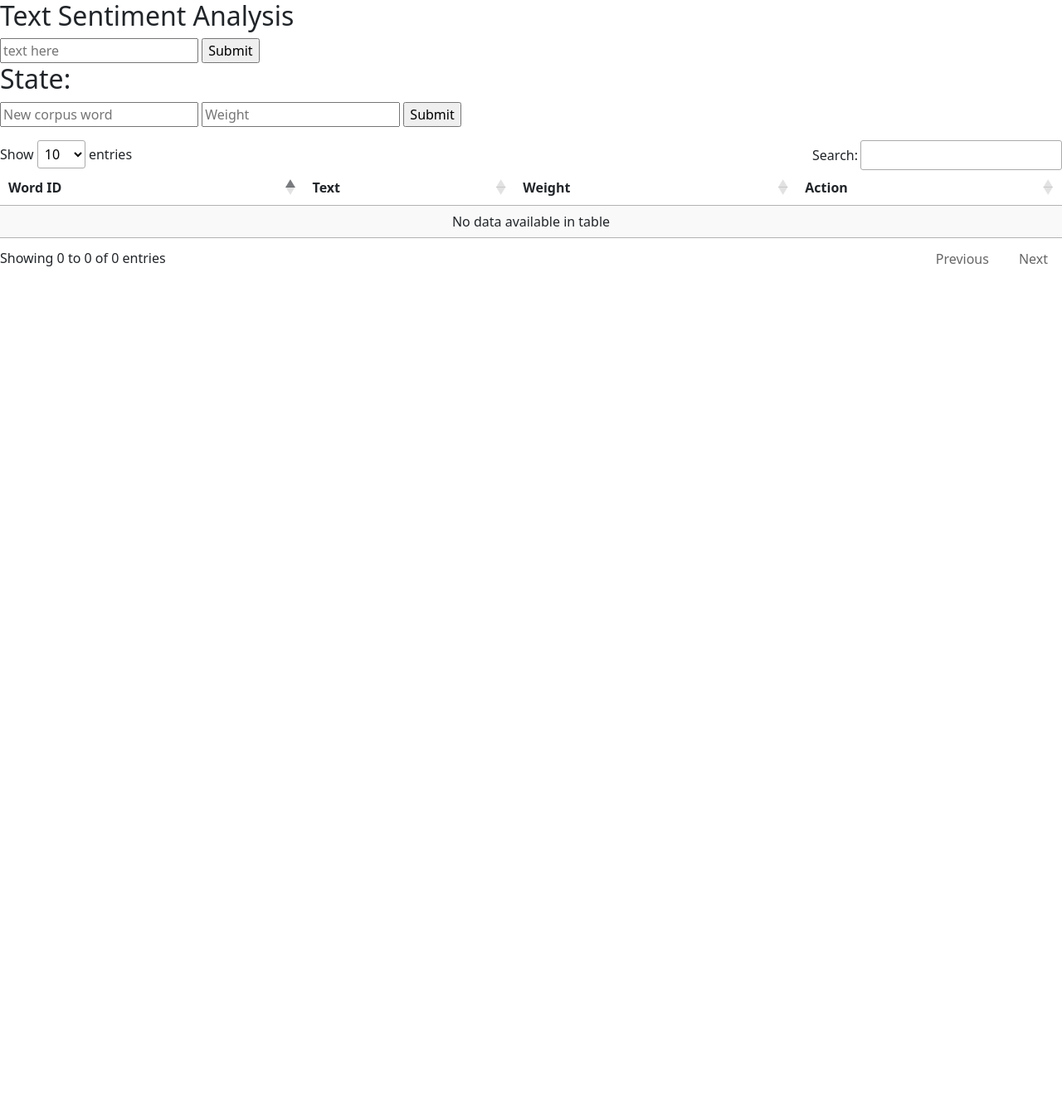
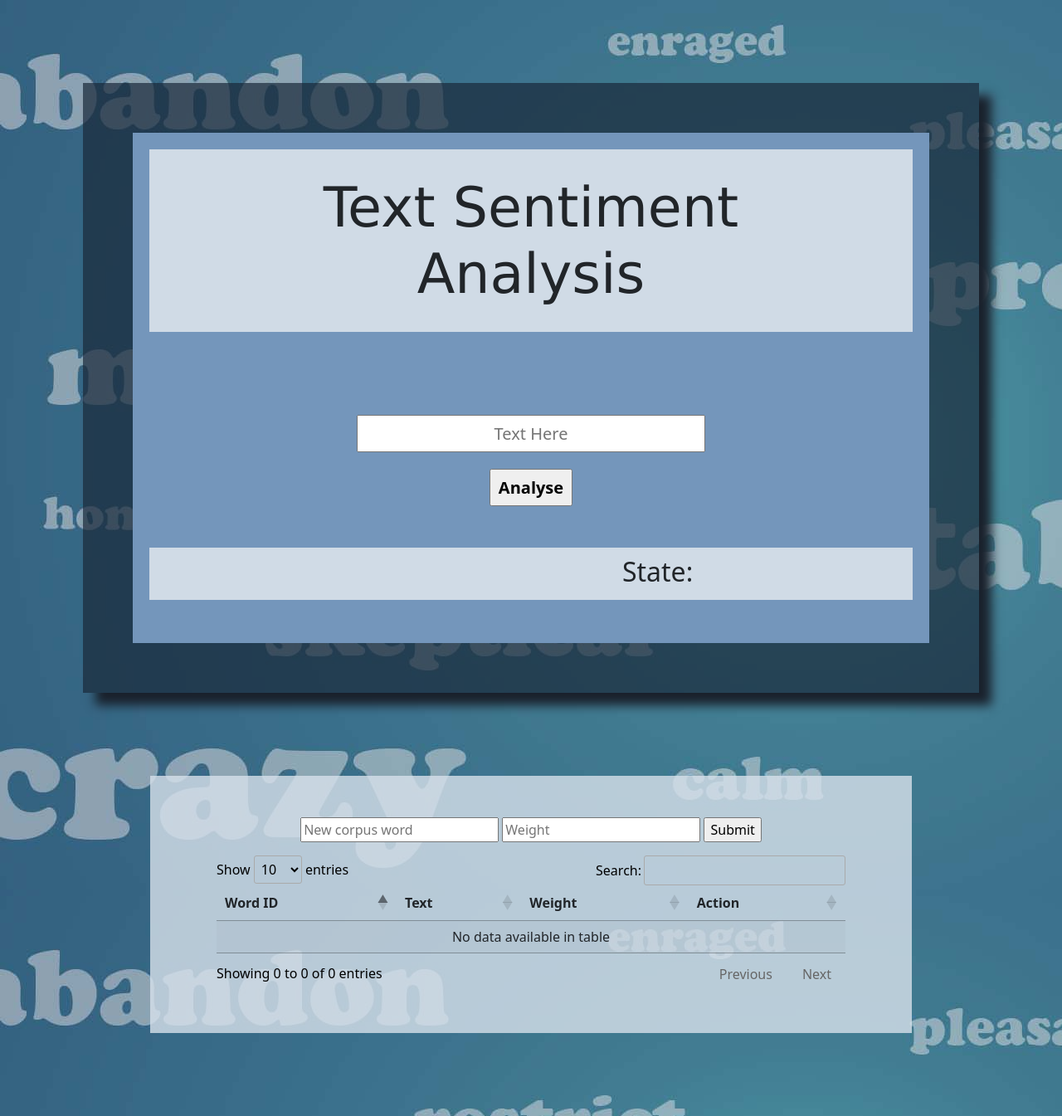
Before and after one commit to SilvyrS/TextSentimentAnalysisAPI, a PHP site: page / in a window 1280 px wide. Shown: the whole page at 83% size. Before the commit the page ends 321 px from the top, so only its background shows below. Run offline with PHP 8.4, Linux system fonts and the light colour scheme; data that the repository does not hold is empty; some libraries are stand-ins or nearby versions.

Commit message:
design
added css and changed some text around

```diff
--- /dev/null
+++ b/css/layout.css
@@ -0,0 +1,82 @@
+/*title*/
+h1 {
+    font-size: 50pt;
+    font-family: 'Lucida Sans', 'Lucida Sans Regular', 'Lucida Grande', 'Lucida Sans Unicode', Geneva, Verdana, sans-serif;
+    margin-bottom: 50px;
+    border-style: hidden;
+    text-align: center;
+    padding: 30px 75px 30px 75px;
+    background-color: rgb(208, 219, 230);
+}
+
+/*entire body*/
+body {
+    background-image: url("background.jpg");
+    padding: 100px;
+}
+
+/*input duo*/
+.enterText {
+    font-size: 15pt;
+    text-align: center;
+    padding: 50px 50px 50px;
+    border-style: hidden;
+}
+
+/*inputbox*/
+#text {
+    width: 420px;
+    height: 45px;
+    text-align: center;
+}
+
+/*submitbox*/
+#submit {
+    font-weight: 600;
+    margin-top: 20px;
+    width: 100px;
+    height: 45px;
+    text-align: center;
+}
+
+/*top window*/
+h2 {
+
+    padding: 10px 100px 15px 570px;
+    border-style: hidden;
+    background-color: rgb(208, 219, 230);
+}
+
+#sentiment {
+    text-align: center;
+}
+
+/*top window*/
+.submission {
+    margin-bottom: 100px;
+    padding: 20px;
+    border-style: hidden;
+    background: rgba(25, 41, 57, 0.7);
+    box-shadow: 15px 15px 12px #1a212c;
+
+}
+
+.layerTwo {
+    margin: 40px;
+    padding: 20px;
+    border-style: hidden;
+    background: rgb(116, 150, 187);
+}
+
+.giveData {
+    text-align: center;
+}
+
+.wholeTable {
+    color: black;
+    background: rgba(215, 225, 235, 0.8);
+    margin: auto;
+    width: 85%;
+    padding: 50px 80px 50px 80px;
+    border-style: hidden;
+}
--- a/index.php
+++ b/index.php
@@ -9,16 +9,27 @@
     <meta name="viewport" content="width=device-width, initial-scale=1.0">
 	<link href="https://cdn.jsdelivr.net/npm/bootstrap@5.1.3/dist/css/bootstrap.min.css" rel="stylesheet" integrity="sha384-1BmE4kWBq78iYhFldvKuhfTAU6auU8tT94WrHftjDbrCEXSU1oBoqyl2QvZ6jIW3" crossorigin="anonymous">
 	<link rel="stylesheet" type="text/css" href="https://cdn.datatables.net/1.11.5/css/jquery.dataTables.min.css">
+    <link rel="stylesheet" type="text/css" href="css/layout.css">
 	<script type="text/javascript" charset="utf8" src="/DataTables/datatables.js"></script>
 	<script src="https://code.jquery.com/jquery-3.5.1.js"></script>
 	<script src="https://cdn.datatables.net/1.11.5/js/jquery.dataTables.min.js"></script>
     <title>Document</title>
 </head>
 <body>
-<h2>Text Sentiment Analysis</h2>
-        <input type="text" id="text" placeholder="text here">
-        <input type="submit" onclick="getSentiment()"><br>
-        <h2>State: <span id="state"></span></h2>
+<div class="submission">
+    <div class="layerTwo">
+    <h1>Text Sentiment Analysis</h1>
+            <div class="enterText">
+                <input type="text" id="text" placeholder="Text Here"><br>
+                <input type="submit" value="Analyse" id="submit" onclick="getSentiment()"><br>
+            </div>
+            <h2>State: <span id="state"></span></h2><br>
+        </div>
+        </div>
+</div>
+
+<div class="subm">
+</div>
 
         <script>
             function getSentiment(){
@@ -35,11 +46,14 @@
             }
         </script>
 
-    <form action="actions/AddCorpus.php" method="get">
-        <input type="text" name="corpusWord" placeholder="New corpus word">
-        <input type="number" name="corpusWeight" placeholder="Weight" >
-        <input type="submit">
-    </form>
+        <div class= "wholeTable">
+    <div class = "giveData">
+        <form action="actions/AddCorpus.php" method="get">
+            <input type="text" name="corpusWord" placeholder="New corpus word">
+            <input type="number" name="corpusWeight" placeholder="Weight" >
+            <input type="submit">
+        </form>
+    </div>
     <table id="corpus_table" class="display">
     <thead>
         <tr>
@@ -76,6 +90,7 @@
 			<?php $conn->close(); ?>
     </tbody>
 </table>
+                </div>
 
 
 <div id="updateModal" class="modal">
```
Also changed, not shown: css/background.jpg (added).
